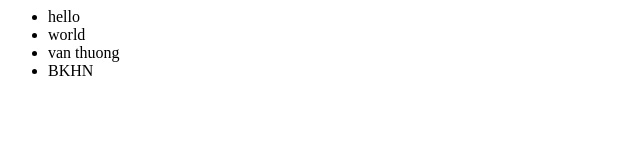
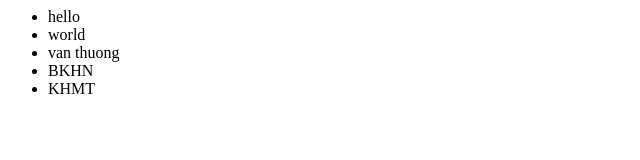
Before and after one commit to thuongnvsoict/newGitTest, a plain HTML site: page index.html in a window 1280 px wide. Shown: the full height of the page, 0-640 px from the left. Drawn offline with Linux system fonts and the light colour scheme.

Commit message:
Update index.html

```diff
--- a/index.html
+++ b/index.html
@@ -5,6 +5,7 @@
             <li>world</li>
             <li> van thuong </li>
             <li> BKHN </li>
+             <li> KHMT </li>
         </ul>
     </body>
 </html>
```
